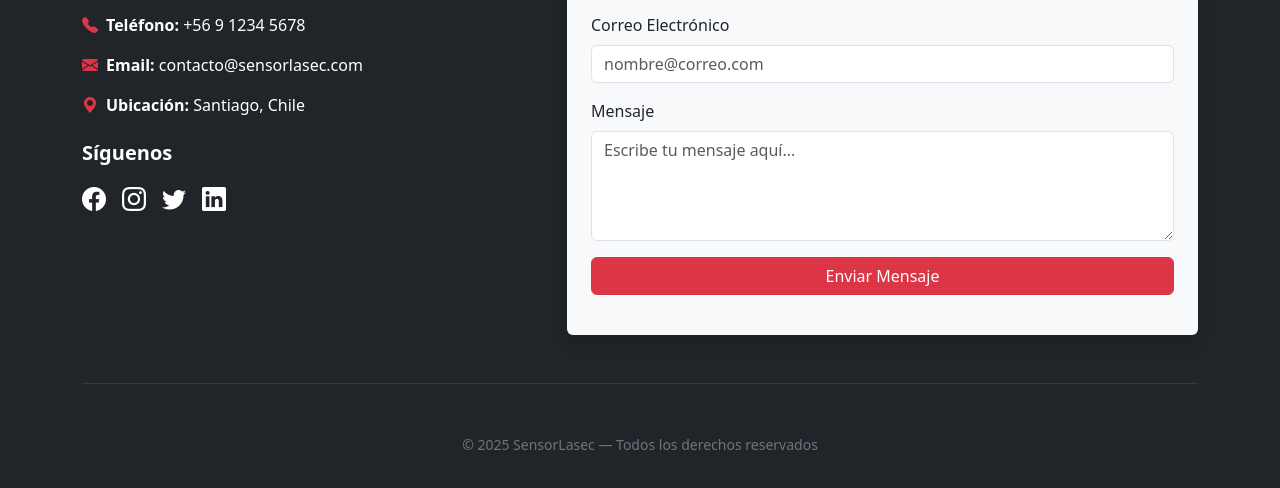
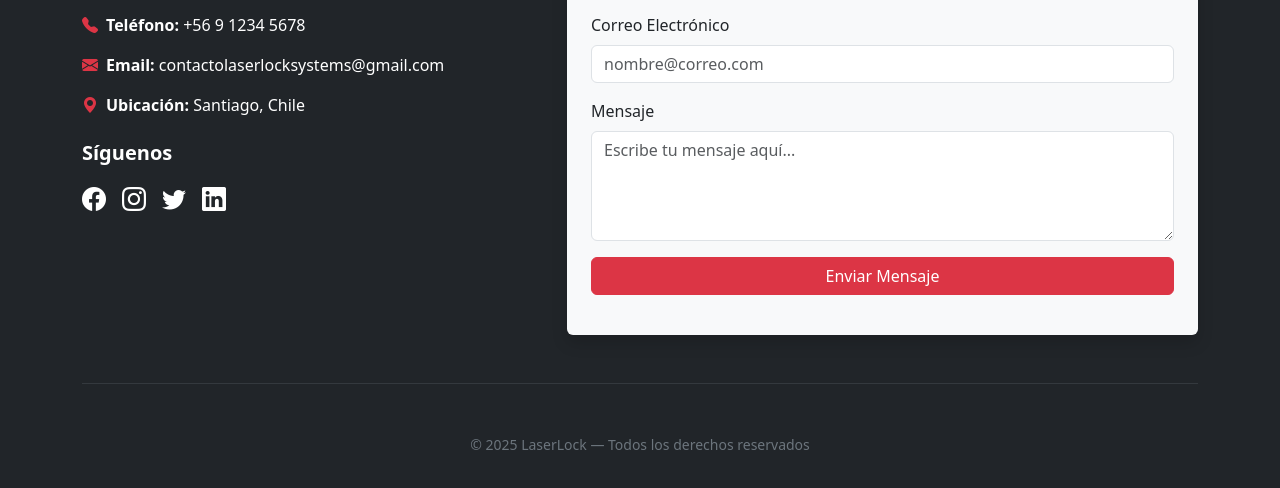
Before and after one commit to AraelA28103/LaserLock-website, a plain HTML site: page index.html in a window 1280 px wide. Shown: the part 1601-2089 px from the top of the page. Drawn offline with nearby package versions, Linux system fonts and the light colour scheme.

Commit message:
modificaciones

```diff
--- a/index.html
+++ b/index.html
@@ -168,7 +168,7 @@
                         <li class="mb-3"><i class="bi bi-telephone-fill text-danger me-2"></i><strong>Teléfono:</strong>
                             +56 9 1234 5678</li>
                         <li class="mb-3"><i class="bi bi-envelope-fill text-danger me-2"></i><strong>Email:</strong>
-                            contacto@sensorlasec.com</li>
+                            contactolaserlocksystems@gmail.com</li>
                         <li><i class="bi bi-geo-alt-fill text-danger me-2"></i><strong>Ubicación:</strong> Santiago,
                             Chile</li>
                     </ul>
@@ -217,7 +217,7 @@
             <hr class="border-secondary my-5">
 
             <div class="text-center">
-                <small class="text-secondary">© 2025 SensorLasec — Todos los derechos reservados</small>
+                <small class="text-secondary">© 2025 LaserLock — Todos los derechos reservados</small>
             </div>
         </div>
     </section>
```
